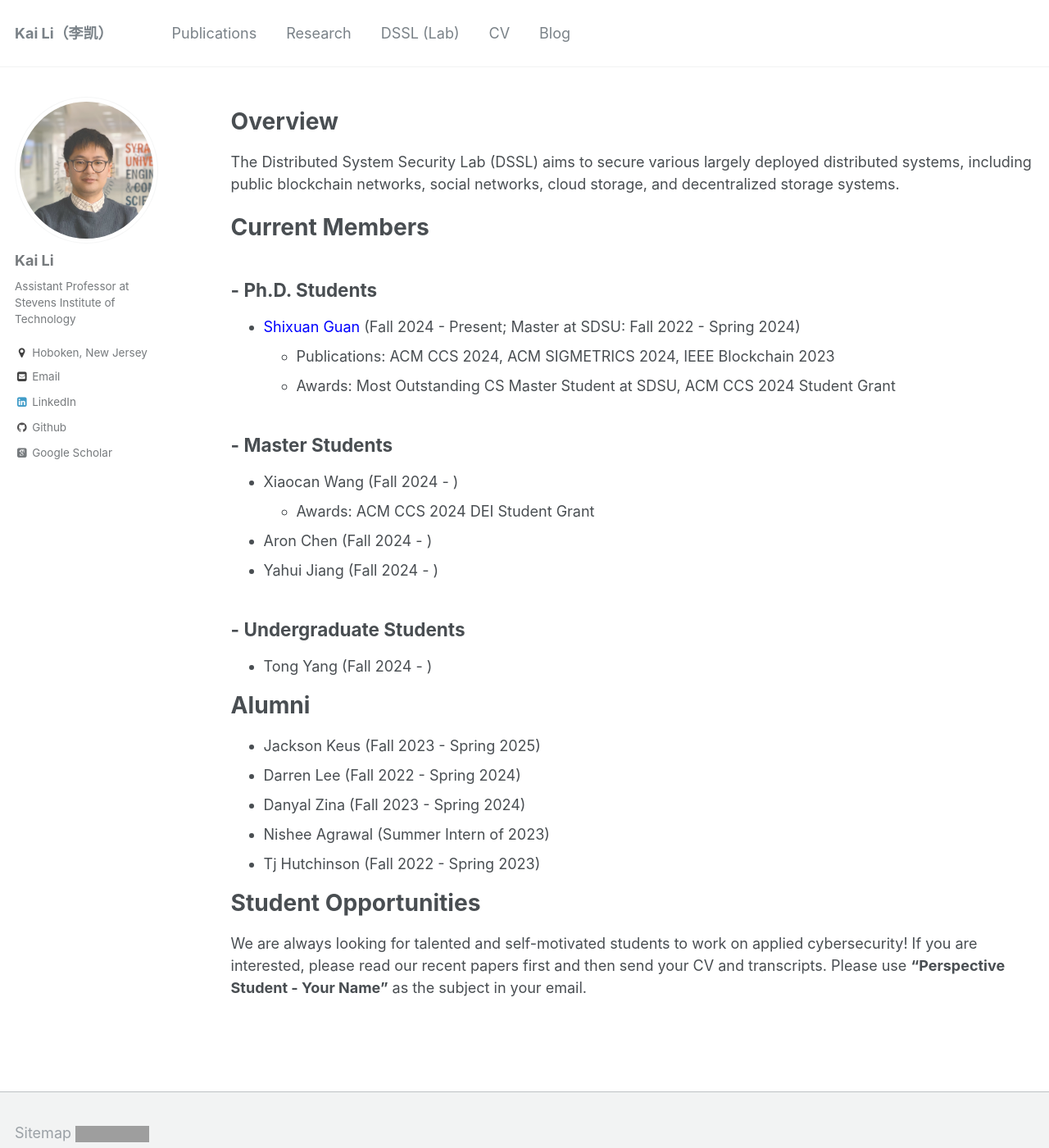
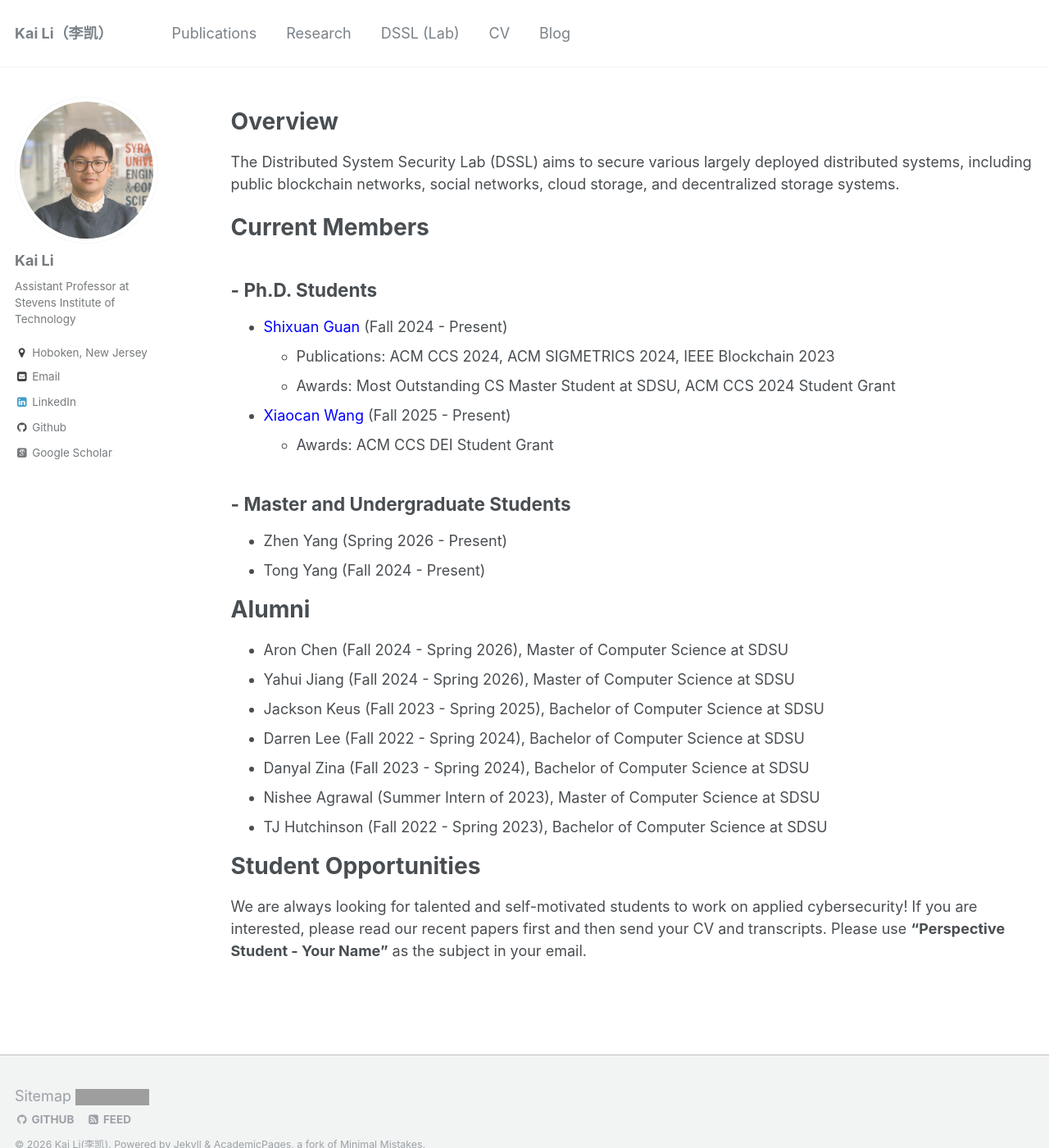
Before and after one commit to likai1993/likai1993.github.io, a Jekyll site: the page built from _pages/lab.md, in a window 1280 px wide and 1400 px high. Shown: the whole window at 82% size. Built offline with Jekyll 4.4.1, drawn with Linux system fonts in a browser that asks for light colours; some web fonts are replaced; grey boxes are pictures that could not be loaded.

Commit message:
Update lab.md

```diff
--- a/_pages/lab.md
+++ b/_pages/lab.md
@@ -17,22 +17,18 @@ Current Members
 
 \- Ph.D. Students
 ----
-* <span style="color:blue">[Shixuan Guan](https://www.linkedin.com/in/sxguan)</span> (Fall 2024 - Present; Master at SDSU: Fall 2022  - Spring 2024)
+* <span style="color:blue">[Shixuan Guan](https://www.linkedin.com/in/sxguan)</span> (Fall 2024 - Present)
   - Publications: ACM CCS 2024, ACM SIGMETRICS 2024, IEEE Blockchain 2023
   - Awards: Most Outstanding CS Master Student at SDSU, ACM CCS 2024 Student Grant
 
+* <span style="color:blue">[Xiaocan Wang](https://www.linkedin.com/in/xiaocan-wang-137b4b332)</span> (Fall 2025 - Present)
+  - Awards: ACM CCS DEI Student Grant
 
-\- Master Students
+
+\- Master and Undergraduate Students
 ----
-* Xiaocan Wang (Fall 2024 - )
-  - Awards: ACM CCS 2024 DEI Student Grant
-
-* Aron Chen (Fall 2024 - )
-* Yahui Jiang (Fall 2024 - )
-
-\- Undergraduate Students
-----
-* Tong Yang (Fall 2024 - )
+* Zhen Yang (Spring 2026 - Present)
+* Tong Yang (Fall 2024 - Present)
 
 
 <!--
@@ -72,11 +68,13 @@ Current Members
 
 Alumni
 ====
-* Jackson Keus (Fall 2023 - Spring 2025)
-* Darren Lee (Fall 2022 - Spring 2024)
-* Danyal Zina (Fall 2023 - Spring 2024)
-* Nishee Agrawal (Summer Intern of 2023)
-* Tj Hutchinson (Fall 2022 - Spring 2023)
+* Aron Chen (Fall 2024 - Spring 2026), Master of Computer Science at SDSU
+* Yahui Jiang (Fall 2024 - Spring 2026), Master of Computer Science at SDSU
+* Jackson Keus (Fall 2023 - Spring 2025), Bachelor of Computer Science at SDSU
+* Darren Lee (Fall 2022 - Spring 2024), Bachelor of Computer Science at SDSU
+* Danyal Zina (Fall 2023 - Spring 2024), Bachelor of Computer Science at SDSU
+* Nishee Agrawal (Summer Intern of 2023), Master of Computer Science at SDSU
+* TJ Hutchinson (Fall 2022 - Spring 2023), Bachelor of Computer Science at SDSU
 
 <!--
 <p><table class="imgtable"><tbody><tr></p>
```
